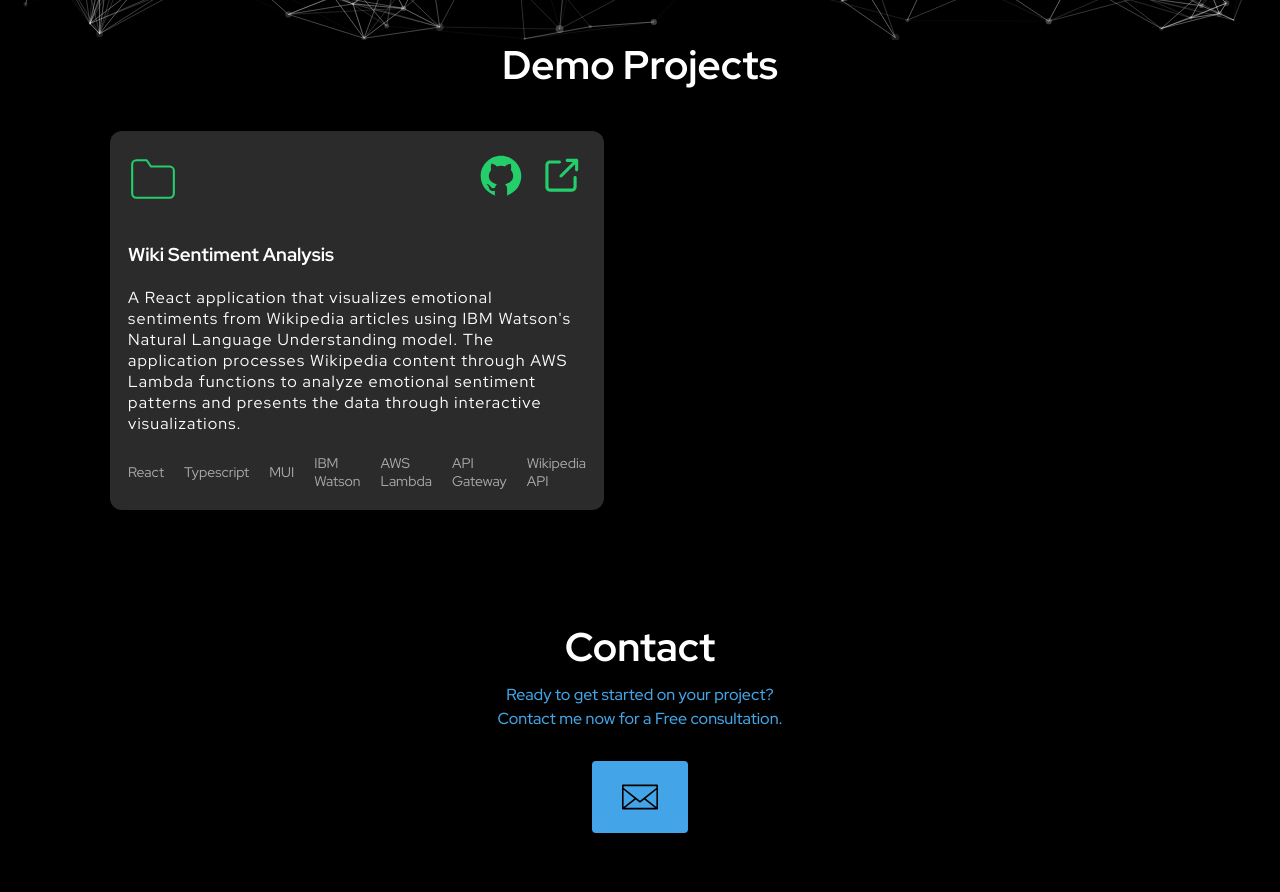
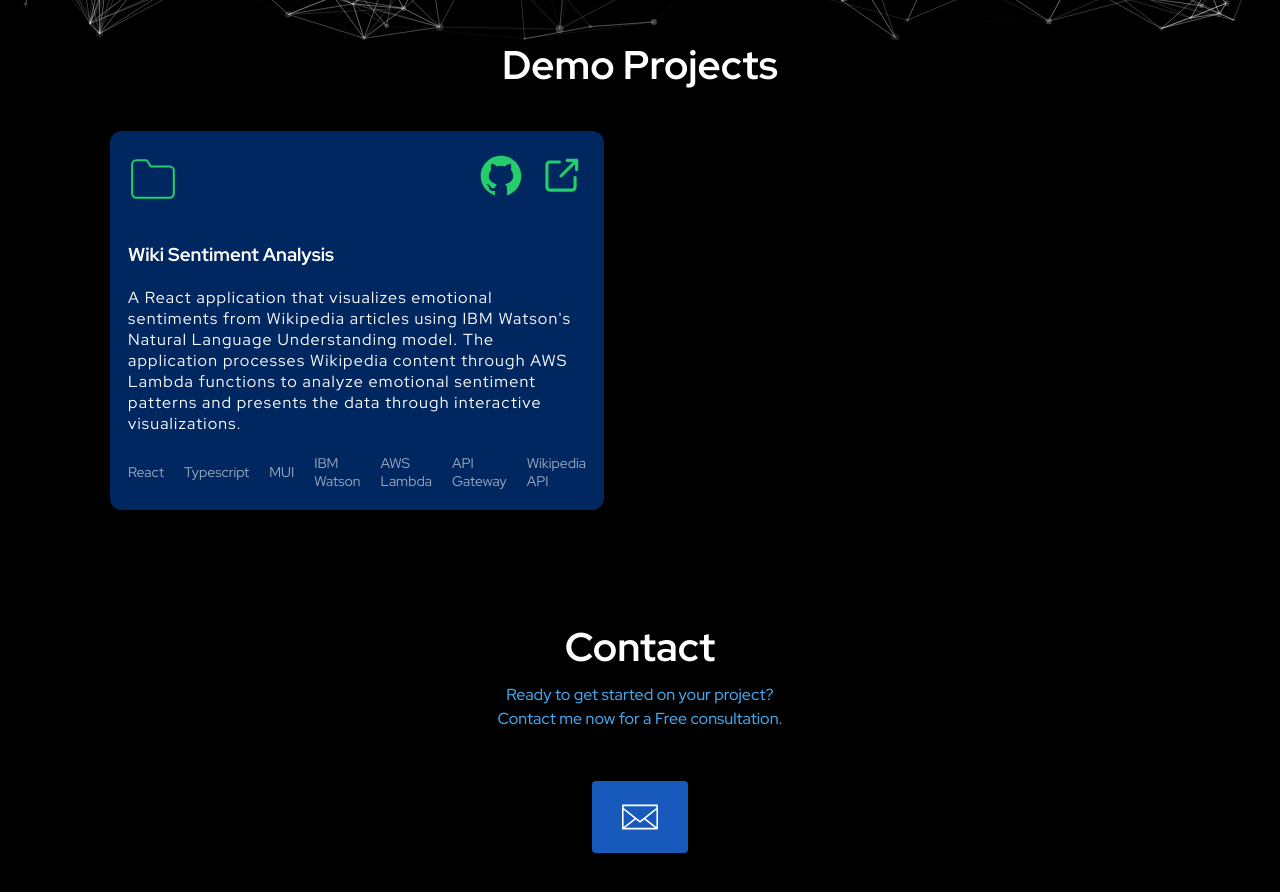
Before and after one commit to Sshetty2/portfolio-website, a React (Vite) app: page / in a window 1280 px wide. Shown: the part 760-1652 px from the top of the page. Built offline with nearby package versions, Linux system fonts and the light colour scheme; no server answers; what aws-amplify would draw is missing.

Commit message:
fix styles

```diff
--- a/src/components/About/styles.scss
+++ b/src/components/About/styles.scss
@@ -25,7 +25,7 @@
       display: inline-block;
       margin-bottom: 2rem;
       font-size: 3rem;
-      margin-top: 0rem;
+      margin-top: 0;
       color: var(--blue);
     }
 
@@ -71,7 +71,7 @@
         animation-delay: 1000ms;
       }
 
-    @media only screen and (max-width: 480px) {
+    @media only screen and (width <= 480px) {
       .about-image {
         max-width: 100%;
         margin-top: 4rem;
@@ -89,7 +89,7 @@
       }
     }
 
-    @media (max-width: 960px) {
+    @media (width <= 960px) {
       display: block;
       text-align: center;
 
--- a/src/components/Contact/styles.scss
+++ b/src/components/Contact/styles.scss
@@ -2,20 +2,32 @@
     margin-top: 10rem;
     padding: 0 2rem;
     margin-bottom: 10rem;
+    display: flex;
+    justify-content: center;
+    align-items: center;
+    flex-direction: column;
 
     header {
+      display: flex;
+      justify-content: center;
+      align-items: center;
+      flex-direction: column;
       text-align: center;
       margin-bottom: 3rem;
 
       h2 {
         font-size: 4rem;
         margin-bottom: 1rem;
+        width: fit-content;
+        backdrop-filter: blur(3px);
       }
 
       p {
         color: var(--blue);
         font-weight: 500;
         line-height: 1.5;
+        width: fit-content;
+        backdrop-filter: blur(3px);
       }
     }
 
@@ -29,7 +41,7 @@
         display: inline-flex;
         align-items: center;
         padding: 1.6rem 2.8rem;
-        background-color: var(--blue);
+        background-color: var(--dark-blue);
         border-radius: 4px;
         transition: all 0.3s ease;
 
--- a/src/components/Hero/styles.scss
+++ b/src/components/Hero/styles.scss
@@ -14,6 +14,8 @@
       }
 
       h1 {
+        backdrop-filter: blur(3px);
+        width: fit-content;
         font-size: 7rem;
       }
 
--- a/src/components/Projects/styles.scss
+++ b/src/components/Projects/styles.scss
@@ -17,7 +17,8 @@
 
       .project {
         padding: 2rem 1.8rem;
-        background-color: #2b2b2b;
+        background-color: #01327bc7;
+        backdrop-filter: blur(3px);
         border-radius: 1.2rem;
         transition: 0.25s;
         display: flex;
--- a/src/global.scss
+++ b/src/global.scss
@@ -35,6 +35,11 @@
       }
     }
 
+    .contact-btn > a > img {
+      filter: brightness(0) invert(1);
+    }
+
+
     button:disabled, .button:disabled {
       filter: brightness(0.8);
       cursor: not-allowed;
@@ -47,6 +52,10 @@
 
 
     &.light {
+      h1, h2 {
+        color: #0052ad;
+      }
+
       body {
         transition: 0.5s;
         background-color: #f5f5f5;
@@ -64,6 +73,12 @@
         a {
           transition: 0.5s;
           color: black;
+
+
+        }
+
+        a.resume-btn {
+          color: #f5f5f5;
         }
 
         .menu, .menu::before, .menu::after {
@@ -76,8 +91,19 @@
       }
 
       .about-text {
+        color: #000;
         background-color: #f5f5f500;
       }
+
+      .project {
+        background-color: #073c8be6;
+
+        img, svg {
+          filter: brightness(0) invert(1);
+        }
+
+      }
+
     }
   }
 
```
